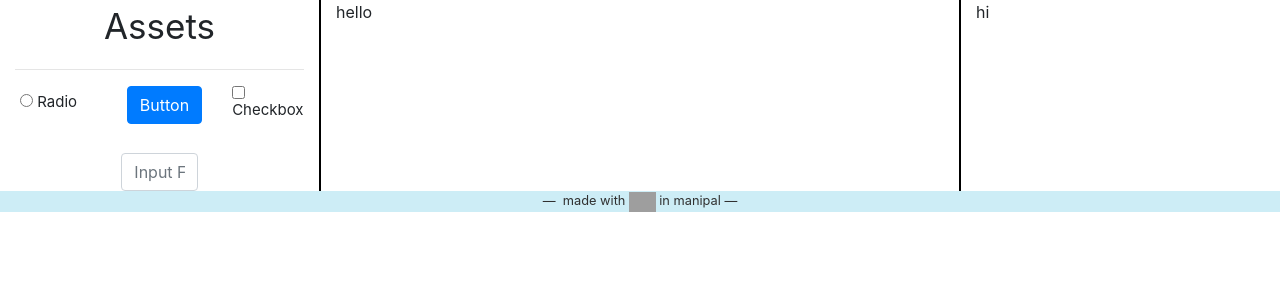
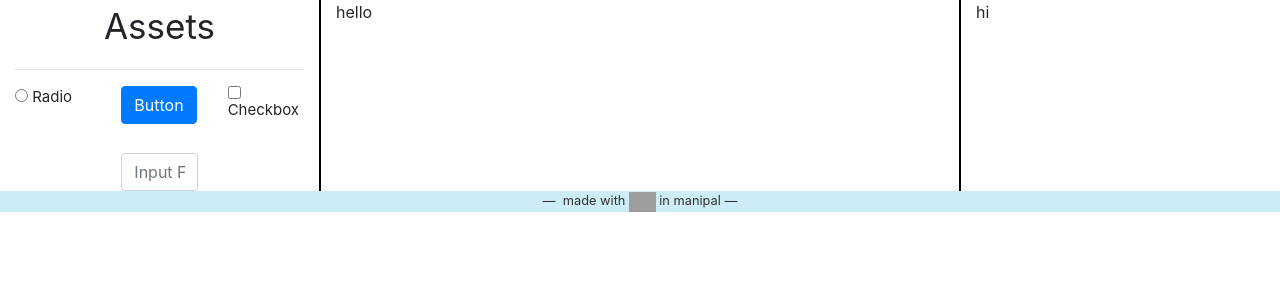
Before and after one commit to albatrosspreacher/drag-drop-website-builder, a Python web app: template templates/index.html in a window 1280 px wide. Shown: the part 56-356 px from the top of the page. Run offline with Jinja, Linux system fonts and the light colour scheme; the template is opened without the code that fills it, so the values that code supplies are empty; some libraries are stand-ins or nearby versions; grey boxes are pictures that could not be loaded.

Commit message:
:spades:

```diff
--- a/templates/index.html
+++ b/templates/index.html
@@ -67,7 +67,7 @@
       <hr width="auto">
       <!-- first row starts -->
       <div class="row">
-        <div class="col" style="margin: 5px;">
+        <div class="col">
           <label for="radioBtn" style="font-size: 15px;">
             <input type="radio" aria-label="Radio button for following text input" id="radioBtn"> Radio
           </label>
```
